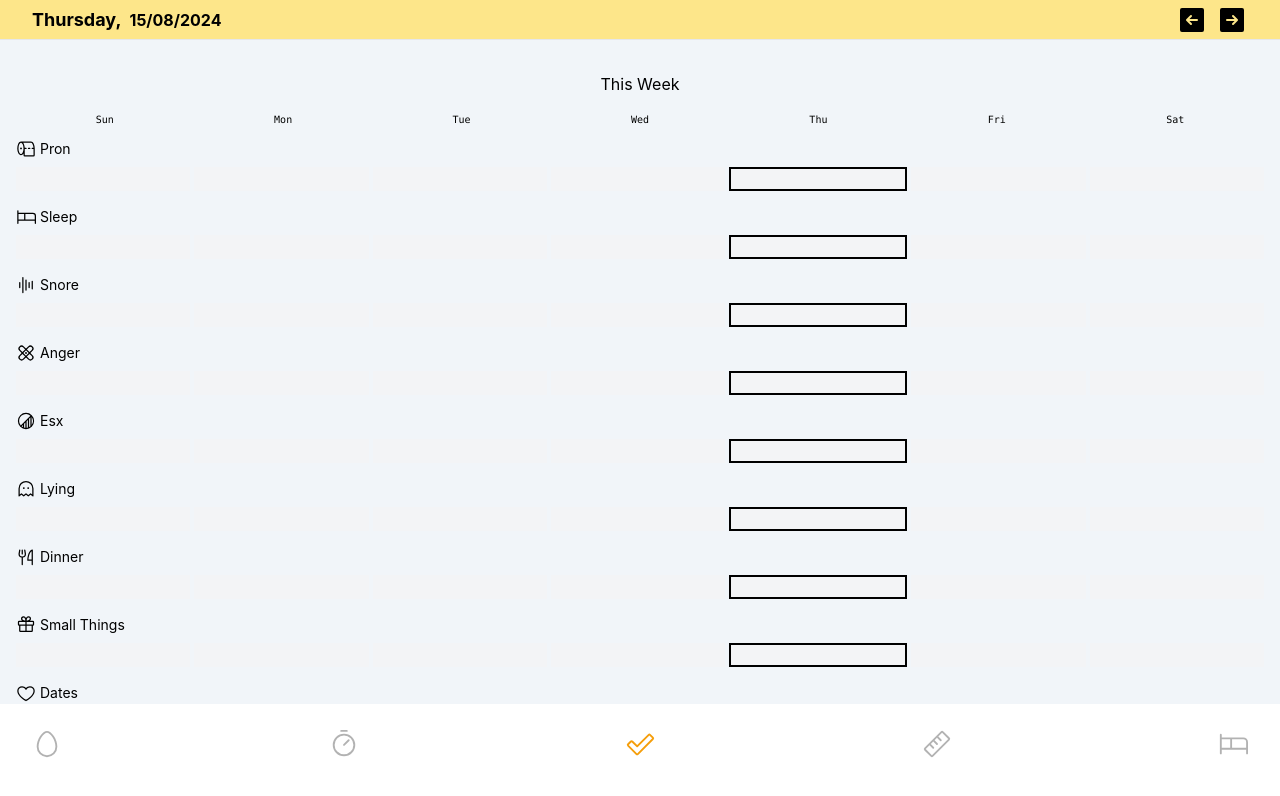
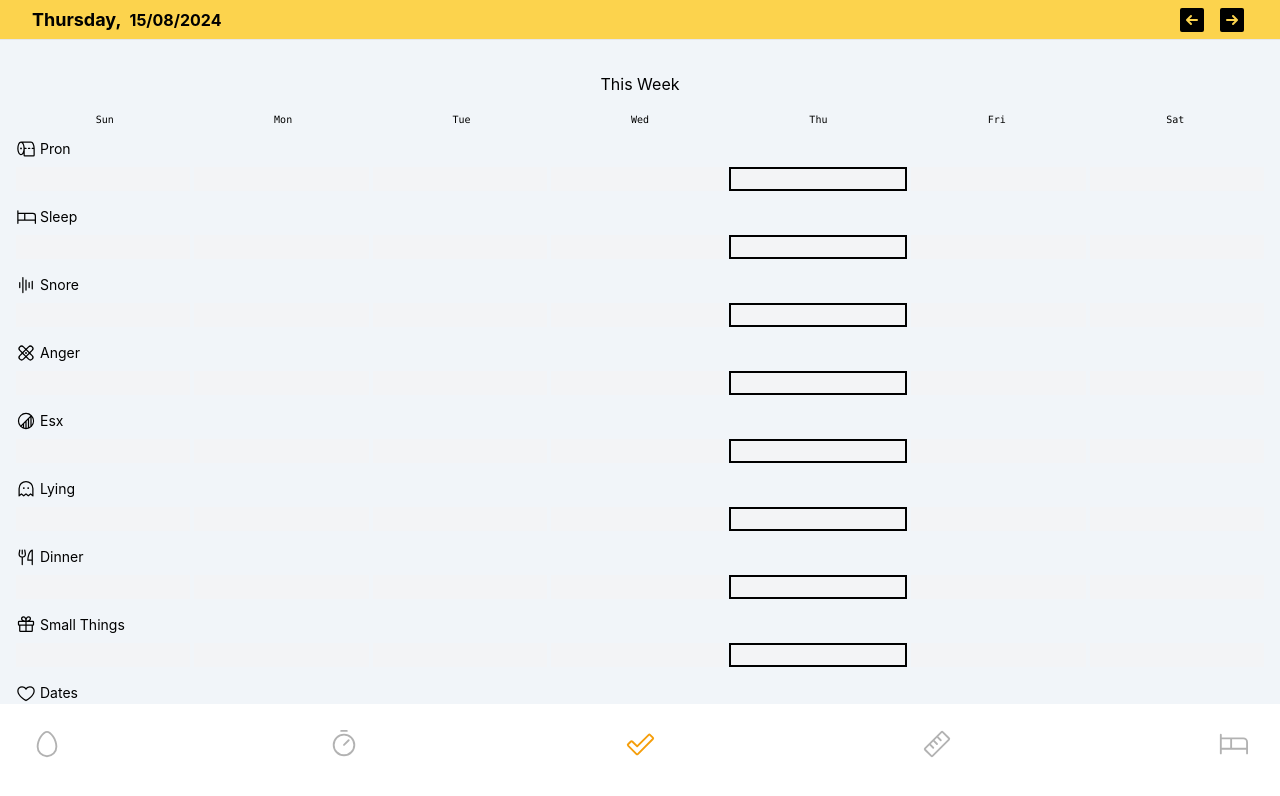
Before and after one commit to EliranSun/trackers, a React (Create React App) app: page / in a window 1280 px wide. Shown: the top 796 px of the page. Built offline with nearby package versions, Linux system fonts and the light colour scheme; no server answers; the database is empty.

Commit message:
Match header to theme

```diff
--- a/src/components/atoms/DateNavigation.jsx
+++ b/src/components/atoms/DateNavigation.jsx
@@ -11,7 +11,7 @@ export const DateNavigation = ({ dateObject, setDateObject, dateLabel, setDateLa
                 "fixed top-0 z-10 h-10 left-0 p-2 px-8": true,
                 "text-black dark:text-white": true,
                 "flex justify-between items-center": true,
-                "bg-amber-200 dark:bg-amber-900": true,
+                "bg-[#fcd34d] dark:bg-amber-900": true,
                 "border-b": true,
             })}>
             <div className="flex items-center font-bold gap-2">
```
